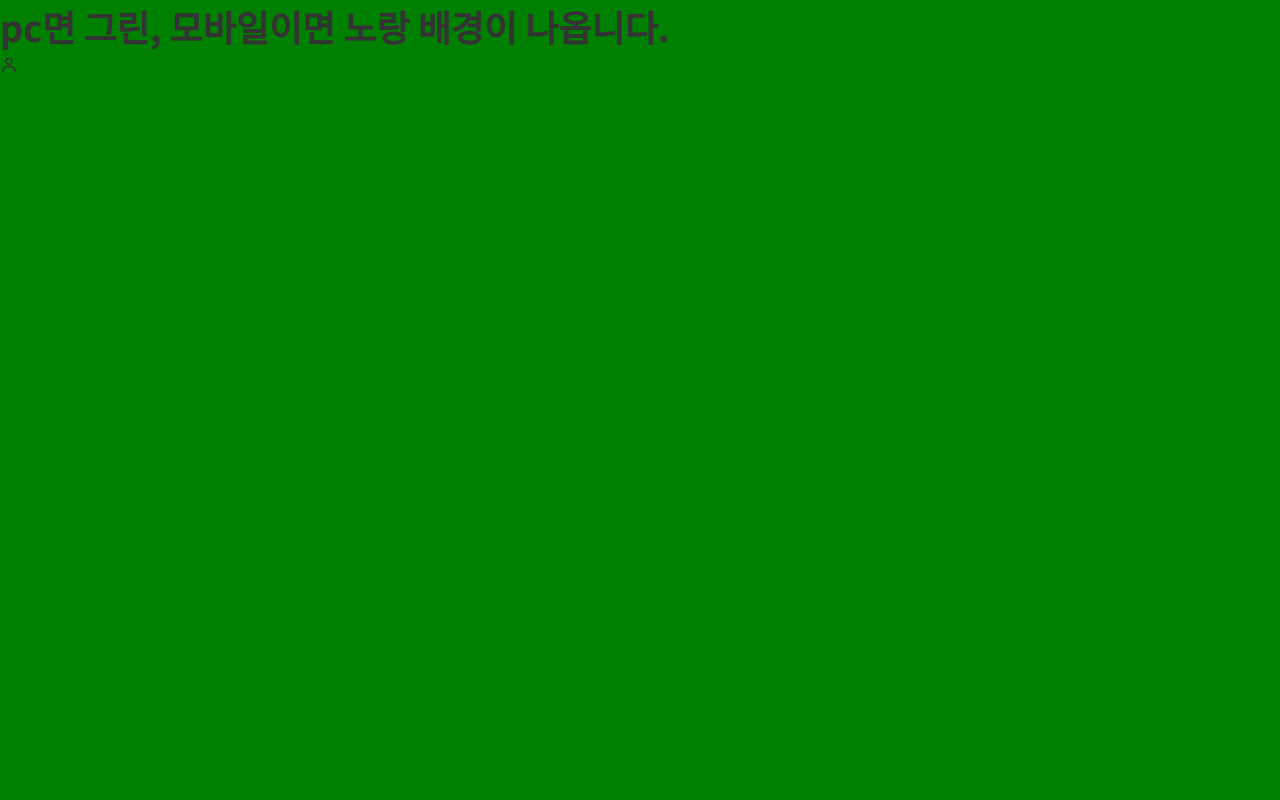
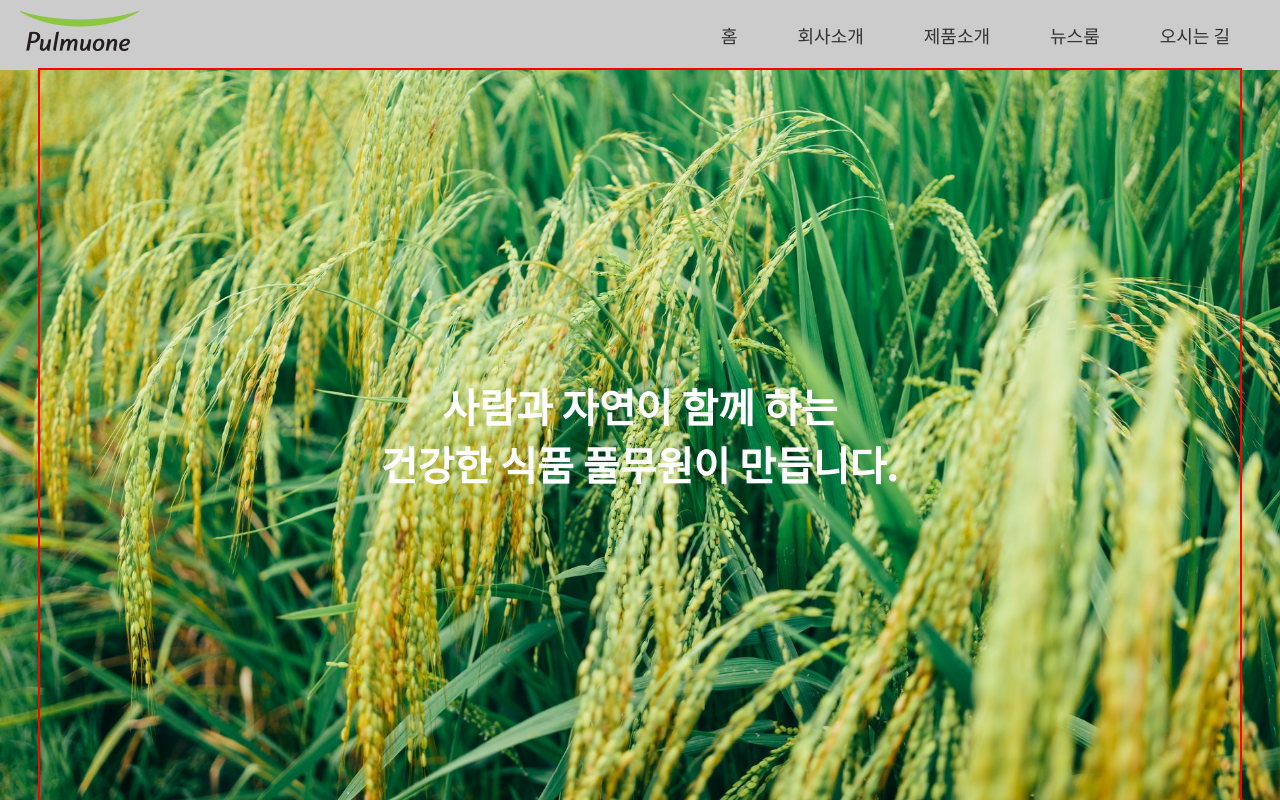
Before and after one commit to csslick/responsive2021-11, a plain HTML site: page index.html in a window 1280 px wide. Drawn offline with nearby package versions, Linux system fonts and the light colour scheme.

Commit message:
Add files via upload

```diff
--- a/css/mobile.css
+++ b/css/mobile.css
@@ -1,4 +1,45 @@
 /* mobile.css */
-body {
-  background: yellow;
+#main-header {
+  position: relative;
+  height: 70px;
+  background: #ccc;
 }
+
+#main-header h1 {
+  text-align: center;
+  line-height: 70px;
+}
+
+#toggle-btn {
+  display: block;
+  position: absolute;
+  right: 20px;
+  top: 20px;
+}
+
+#gnb {
+  background: #eee;
+}
+
+#gnb ul li {
+  margin: 8px 0;
+}
+
+/* 텍스트 하이라이트 효과 */
+#gnb ul li a {
+  opacity: 0.8;
+}
+
+#gnb ul li a:hover {
+  opacity: 1;
+}
+
+#gnb ul {
+  padding: 20px;
+  display: none;
+}
+
+/* 메인비주얼 */
+#main-visual {
+  /* 세로구도 배경 */
+}
--- a/css/pc.css
+++ b/css/pc.css
@@ -1,4 +1,53 @@
 /* pc.css */
-body {
-  background: green;
+#main-header {
+  height: 70px;
+  background: #ccc;
+  display: flex;
+  justify-content: space-between;
+  align-items: center;
 }
+
+#main-header h1 {
+  margin-left: 20px;
+}
+
+#gnb {
+  margin-right: 20px;
+}
+
+#gnb > ul {
+  display: flex!important;
+}
+
+#gnb > ul > li {
+  margin-left: 30px;
+  margin-right: 30px;
+}
+
+#toggle-btn {
+  display: none;
+}
+
+/* 메인비주얼 */
+#main-visual {
+  background: #999;
+  width: 100%;
+  height: calc(100vh - 70px);
+  color: #fff;
+  /* 가로구도 배경 */
+  background-image: url(../images/main-visual1.jpg);
+  background-size: cover;
+}
+
+#main-visual .container {
+  display: flex;
+  height: 100%;
+  justify-content: center;
+  align-items: center;
+  outline: 2px solid red;
+  text-align: center;
+}
+
+#main-visual h2 {
+  font-size: 40px;
+}
--- a/css/style.css
+++ b/css/style.css
@@ -25,4 +25,21 @@ body {
   font-size: 18px;
   color: var(--text-color);
   font-family: 'Noto Sans KR', sans-serif;
+  background: #fff;
 }
+
+.container {
+  width: 1200px;
+  margin: 0 auto;
+}
+
+.btn {
+  border-style: none;
+  width: 32px;
+  height: 32px;
+  background: transparent;
+}
+
+.bx-menu-alt-right {
+  font-size: 32px;
+}
--- a/index.html
+++ b/index.html
@@ -21,10 +21,35 @@
     media="screen and (max-width: 767px)"
   >
   <script src="https://ajax.googleapis.com/ajax/libs/jquery/3.5.1/jquery.min.js"></script>
+  <script src="js/main.js"></script>
 
 </head>
 <body>
-  <h1>pc면 그린, 모바일이면 노랑 배경이 나옵니다.</h1>
-  <i class='bx bx-user'></i>
+  <header id="main-header">
+    <h1>
+      <a href="#">
+        <img src="images/logo.png" alt="풀무원">
+      </a>
+    </h1>
+    <nav id="gnb">
+      <ul>
+        <li><a href="#">홈</a></li>
+        <li><a href="#">회사소개</a></li>
+        <li><a href="#">제품소개</a></li>
+        <li><a href="#">뉴스룸</a></li>
+        <li><a href="#">오시는 길</a></li>
+      </ul>
+      <button id="toggle-btn" class="btn">
+        <i class='bx bx-menu-alt-right'></i>
+      </button>
+    </nav>
+  </header>
+
+  <!-- 메인비주얼 -->
+  <section id="main-visual">
+    <div class="container">
+      <h2>사람과 자연이 함께 하는<br>건강한 식품 풀무원이 만듭니다.</h2>
+    </div>
+  </section>
 </body>
 </html>
--- /dev/null
+++ b/js/main.js
@@ -0,0 +1,9 @@
+// main.js
+$(function(){
+  // toggle 버튼
+  $('#toggle-btn').click(function(){
+    $('#gnb ul').slideToggle(300);
+  })
+
+
+}) // $
```
Also changed, not shown: images/logo.png (added), images/main-visual1.jpg (added).
